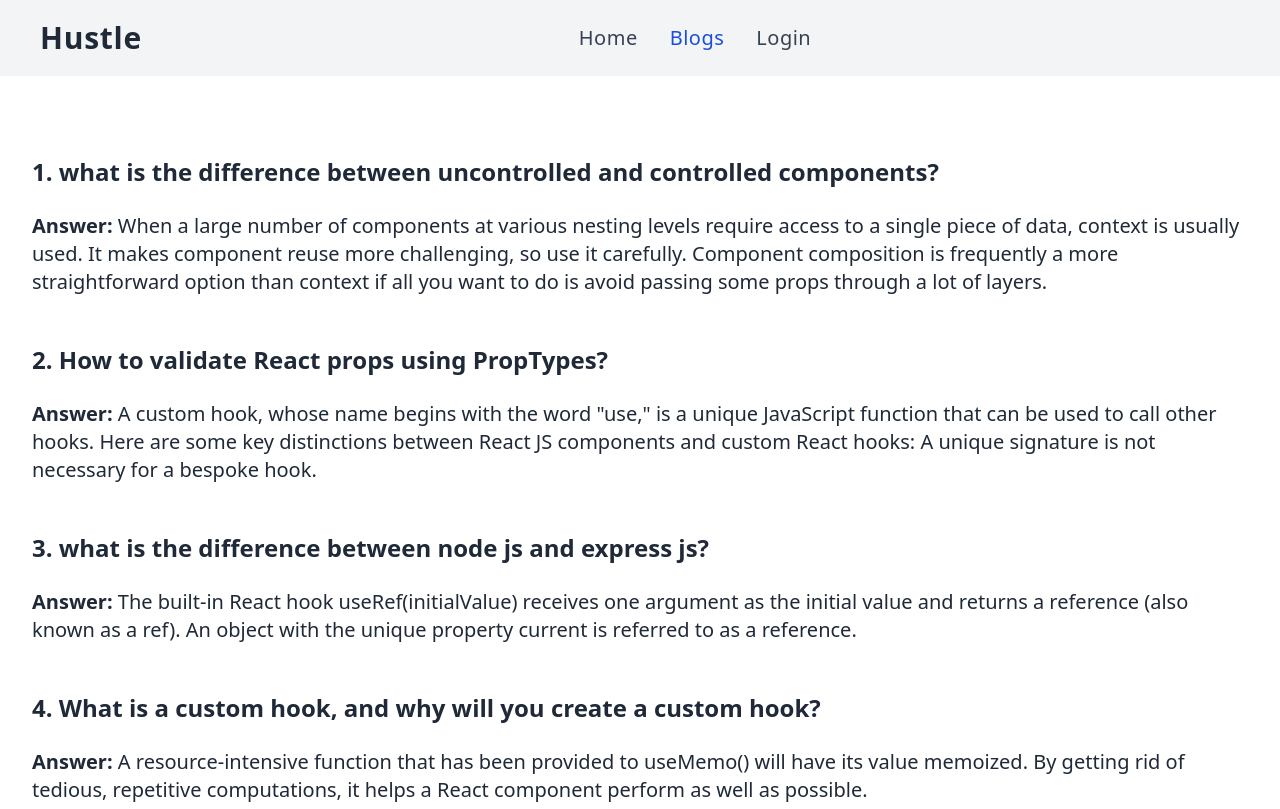
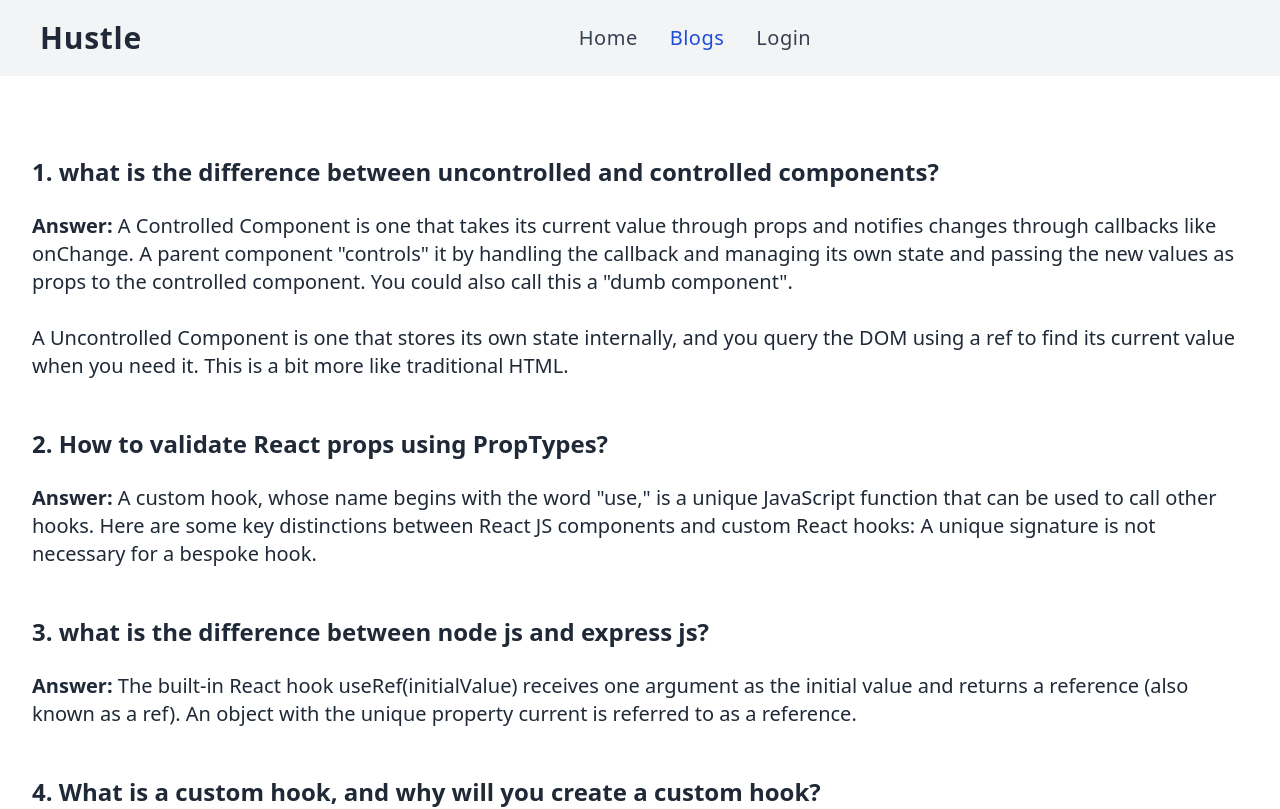
Before and after one commit to md-ashik-ahmed/chef-foods-client, a React (Vite) app: page /blogs in a window 1280 px wide. Shown: the top 809 px of the page. Built offline with nearby package versions, Linux system fonts and the light colour scheme; no server answers.

Commit message:
added Error Components

```diff
--- a/package.json
+++ b/package.json
@@ -18,6 +18,7 @@
     "react": "^18.2.0",
     "react-dom": "^18.2.0",
     "react-router-dom": "^6.11.0",
+    "react-toastify": "^9.1.2",
     "sort-by": "^1.2.0"
   },
   "devDependencies": {
--- a/src/components/Blogs/Blogs.jsx
+++ b/src/components/Blogs/Blogs.jsx
@@ -5,7 +5,10 @@ const Blogs = () => {
         <div className='my-container'>
             <div>
                 <h1 className='font-sans text-2xl font-semibold'>1. what is the difference between uncontrolled and controlled components?</h1> <br />
-                <h3 className='text-xl'> <span className='font-semibold'>Answer:</span> When a large number of components at various nesting levels require access to a single piece of data, context is usually used. It makes component reuse more challenging, so use it carefully. Component composition is frequently a more straightforward option than context if all you want to do is avoid passing some props through a lot of layers.</h3> <br /> <br />
+                <h3 className='text-xl'> <span className='font-semibold'>Answer:</span> A Controlled Component is one that takes its current value through props and notifies changes through callbacks like onChange. A parent component "controls" it by handling the callback and managing its own state and passing the new values as props to the controlled component. You could also call this a "dumb component". <br /> <br />
+
+                A Uncontrolled Component is one that stores its own state internally, and you query the DOM using a ref to find its current value when you need it. This is a bit more like traditional HTML.
+                </h3> <br /> <br />
 
                 <h1 className='font-sans text-2xl font-semibold'>2. How to validate React props using PropTypes?</h1> <br />
                 <h3 className='text-xl'><span className='font-semibold'>Answer:</span> A custom hook, whose name begins with the word "use," is a unique JavaScript function that can be used to call other hooks. Here are some key distinctions between React JS components and custom React hooks: A unique signature is not necessary for a bespoke hook.</h3> <br /> <br />
--- a/src/components/Register/Register.jsx
+++ b/src/components/Register/Register.jsx
@@ -1,4 +1,6 @@
 import React, { useContext, useState } from 'react';
+import { ToastContainer, toast } from 'react-toastify';
+import 'react-toastify/dist/ReactToastify.css';
 import { Link, useNavigate } from 'react-router-dom';
 import { AuthContext } from '../Provider/AuthProvider';
 
@@ -10,6 +12,7 @@ const Register = () => {
 
   const handleRegister = event =>{
     event.preventDefault();
+    setError('');
 
     const form = event.target;
     const name = form.name.value;
@@ -26,7 +29,12 @@ const Register = () => {
       setError('password must be 6 character')
       return
     }
+    else if(!/^(?=.*[A-Za-z])(?=.*\d)[A-Za-z\d]{6,}$/.test(password)){
+      setError("Lorem ipsum dolor")
 
+
+      return
+    }
 
 
     createUser(email, password)
```
Also changed, not shown: 1 other file (tests, documents, lock files or other folders).
